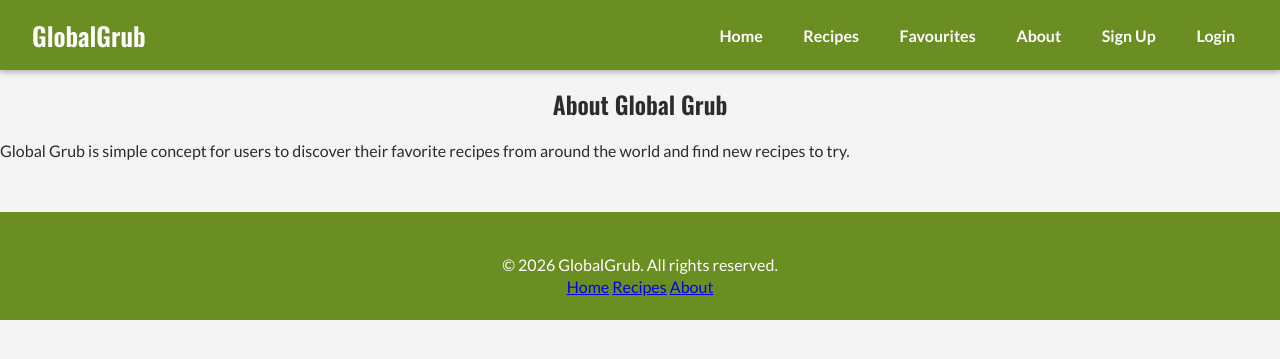
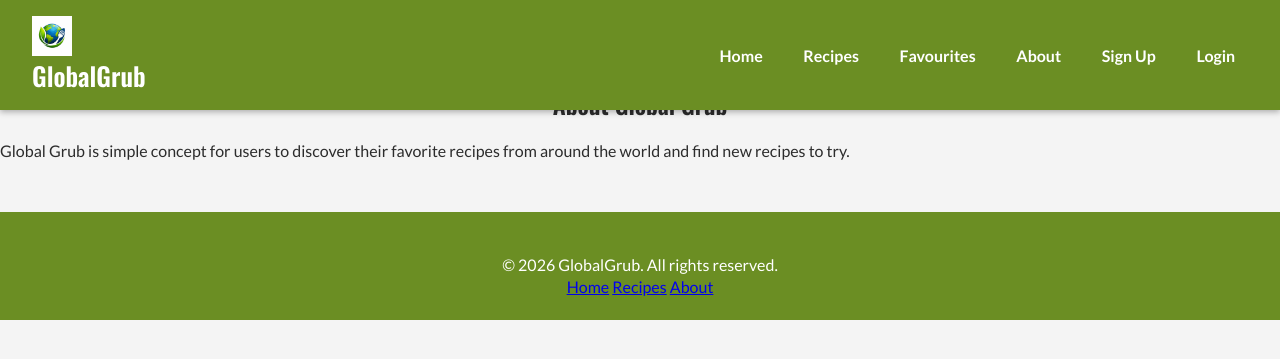
Before and after one commit to ColmN-Dev/GlobalGrub, a Flask app: page /about in a window 1280 px wide. Shown: the top 359 px of the page. Run offline with Flask 3, Linux system fonts and the light colour scheme.

Commit message:
Update icon styles with width and height

```diff
--- a/static/css/style.css
+++ b/static/css/style.css
@@ -17,7 +17,9 @@ body {
 }
 
 .icon {
-    background: url("/static/images/icon.png");
+    width: 40px;
+    height: 40px;
+    background: url("/static/images/icon.png") no-repeat center/contain;
 }
 
 /* Navbar */
```
